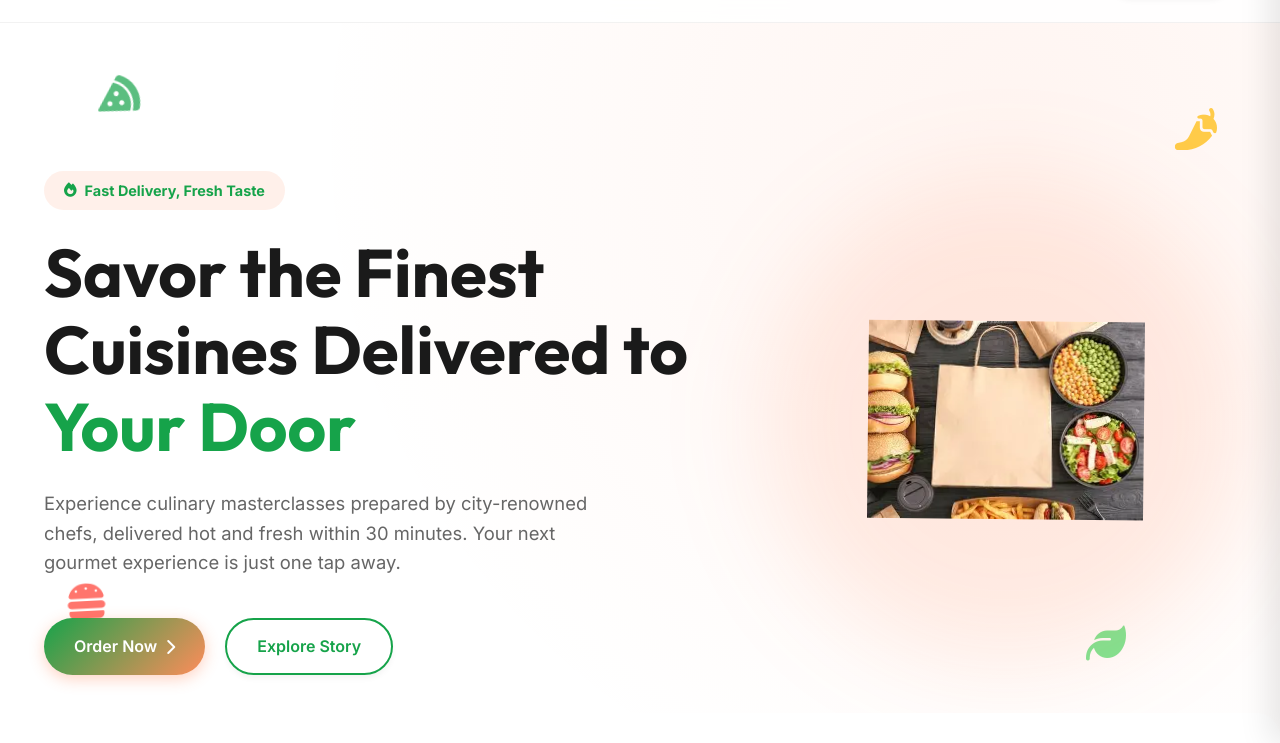
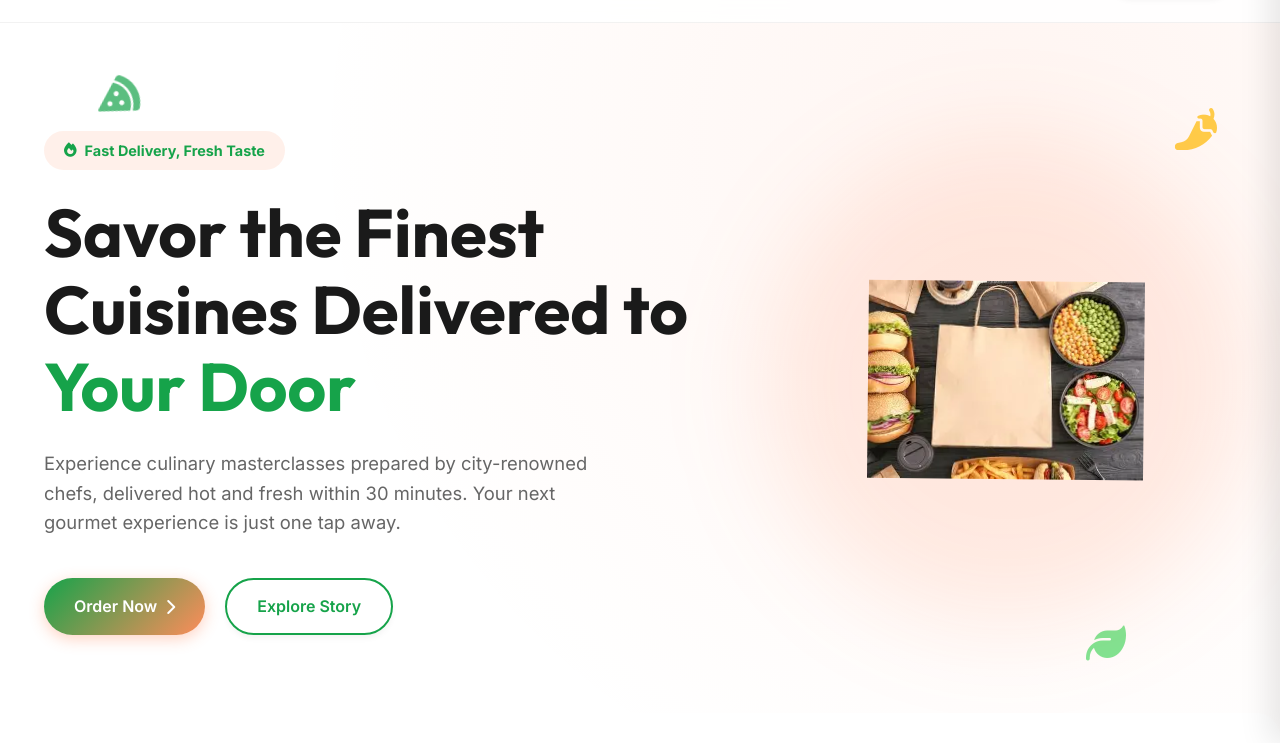
Before and after one commit to swethaaramesh23/Food, a plain HTML site: page index.html in a window 1280 px wide. Shown: the part 57-800 px from the top of the page. Drawn offline with nearby package versions, Linux system fonts and the light colour scheme.

Commit message:
Add files via upload

```diff
--- a/css/style.css
+++ b/css/style.css
@@ -676,6 +676,7 @@ button {
 .hero {
     min-height: 100vh;
     padding-top: calc(var(--header-height) + 80px);
+    padding-bottom: 80px;
     display: flex;
     align-items: center;
     background: radial-gradient(circle at 80% 25%, rgba(255, 107, 53, 0.07) 0%, transparent 60%);
@@ -689,7 +690,11 @@ button {
     align-items: center;
     gap: 40px;
     position: relative;
-    z-index: 5;
+}
+
+.hero-content {
+    position: relative;
+    z-index: 10;
 }
 
 .hero-tagline {
```
